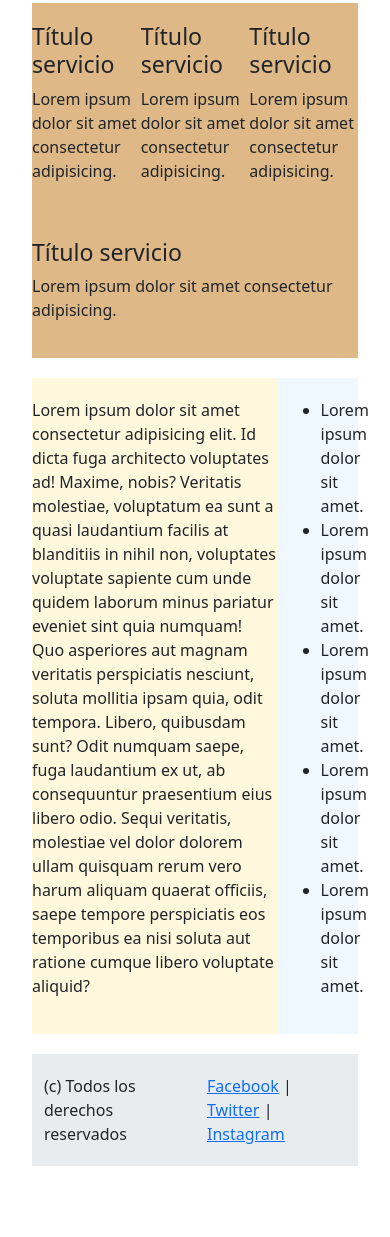
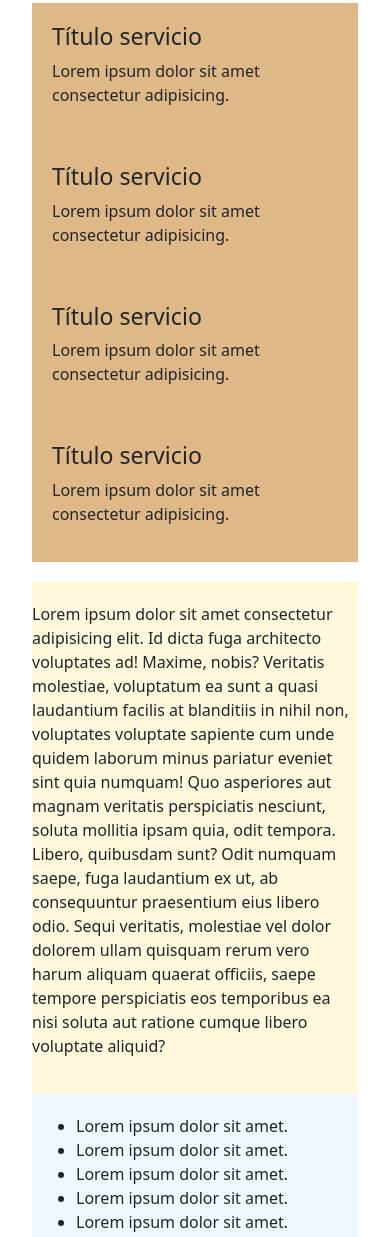
Before and after one commit to AlexProyer/learningbootstrap, a plain HTML site: page index.html in a window 390 px wide. Shown: the part 636-1873 px from the top of the page. Before the commit the page ends 1822 px from the top, so only its background shows below. Drawn offline with nearby package versions, Linux system fonts and the light colour scheme.

Commit message:
Se agregan más clases bootstrap para volver responsive el sitio web

```diff
--- a/css/estilos.css
+++ b/css/estilos.css
@@ -16,9 +16,9 @@ header{
     padding: 200px 0;
 }
 
-.servicios .col{
+.servicios .servicio{
     background: #deb887;
-    padding:20px 0;
+    padding:20px;
 }
 .sobrenosotros{
     background-color: #fff8dc;
--- a/index.html
+++ b/index.html
@@ -35,26 +35,26 @@
       </section>
 
       <section class="row servicios">
-        <div class="col">
+        <div class="servicio col-sm-6 col-md-4 col-lg-3">
           <h3>Título servicio</h3>
           <p>Lorem ipsum dolor sit amet consectetur adipisicing.</p>
         </div>
-        <div class="col">
+        <div class="servicio col-sm-6 col-md-4 col-lg-3">
           <h3>Título servicio</h3>
           <p>Lorem ipsum dolor sit amet consectetur adipisicing.</p>
         </div>
-        <div class="col">
+        <div class="servicio col-sm-6 col-md-4 col-lg-3">
           <h3>Título servicio</h3>
           <p>Lorem ipsum dolor sit amet consectetur adipisicing.</p>
         </div>
-        <div class="col">
+        <div class="servicio col-sm-6 col-md-12 col-lg-3">
           <h3>Título servicio</h3>
           <p>Lorem ipsum dolor sit amet consectetur adipisicing.</p>
         </div>
       </section>
 
       <section class="row">
-        <div class="col-9 sobrenosotros">
+        <div class="col-md col-lg-9 sobrenosotros">
           <p>
             Lorem ipsum dolor sit amet consectetur adipisicing elit. Id dicta
             fuga architecto voluptates ad! Maxime, nobis? Veritatis molestiae,
@@ -70,7 +70,7 @@
             aliquid?
           </p>
         </div>
-        <aside class="col-3">
+        <aside class="col-md col-lg-3">
           <ul>
             <li>Lorem ipsum dolor sit amet.</li>
             <li>Lorem ipsum dolor sit amet.</li>
@@ -82,8 +82,8 @@
       </section>
 
       <footer class="row">
-        <div class="col">(c) Todos los derechos reservados</div>
-        <div class="col"><a href="#">Facebook</a> | <a href="#">Twitter</a> | <a href="#">Instagram</a></div>
+        <div class="col-md">(c) Todos los derechos reservados</div>
+        <div class="col-md"><a href="#">Facebook</a> | <a href="#">Twitter</a> | <a href="#">Instagram</a></div>
       </footer>
 
     </div>
```
